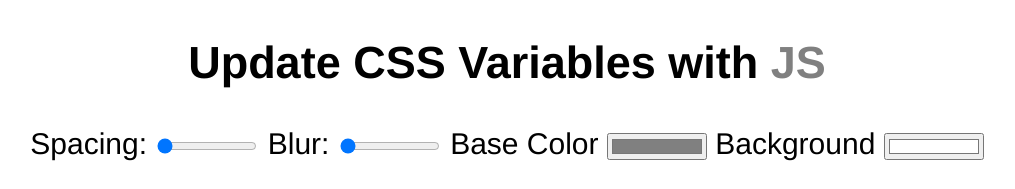
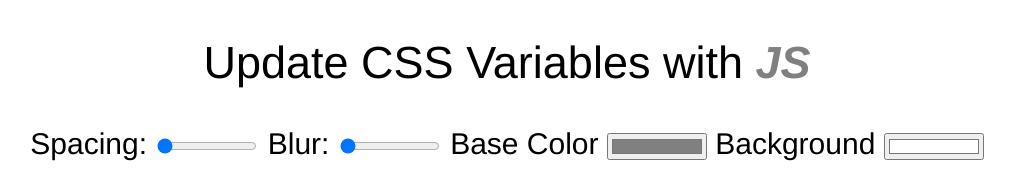
Before and after one commit to znylen88/CSS-Variables-JS, a plain HTML site: page index.html in a window 1280 px wide. Shown: the top 189 px of the page, without its empty margins (133-1148 px from the left). Drawn offline with Linux system fonts and the light colour scheme.

Commit message:
Update Font

```diff
--- a/index.html
+++ b/index.html
@@ -5,7 +5,7 @@
   <title>Scoped CSS Variables and JS</title>
 </head>
 <body>
-  <h2>Update CSS Variables with <span class='hl'>JS</span></h2>
+  <h2 style="font-weight: normal;">Update CSS Variables with <span style="font-weight: bold; font-style: oblique;" class='hl'>JS</span></h2>
 
   <div class="controls">
     <label for="spacing">Spacing:</label>
```
